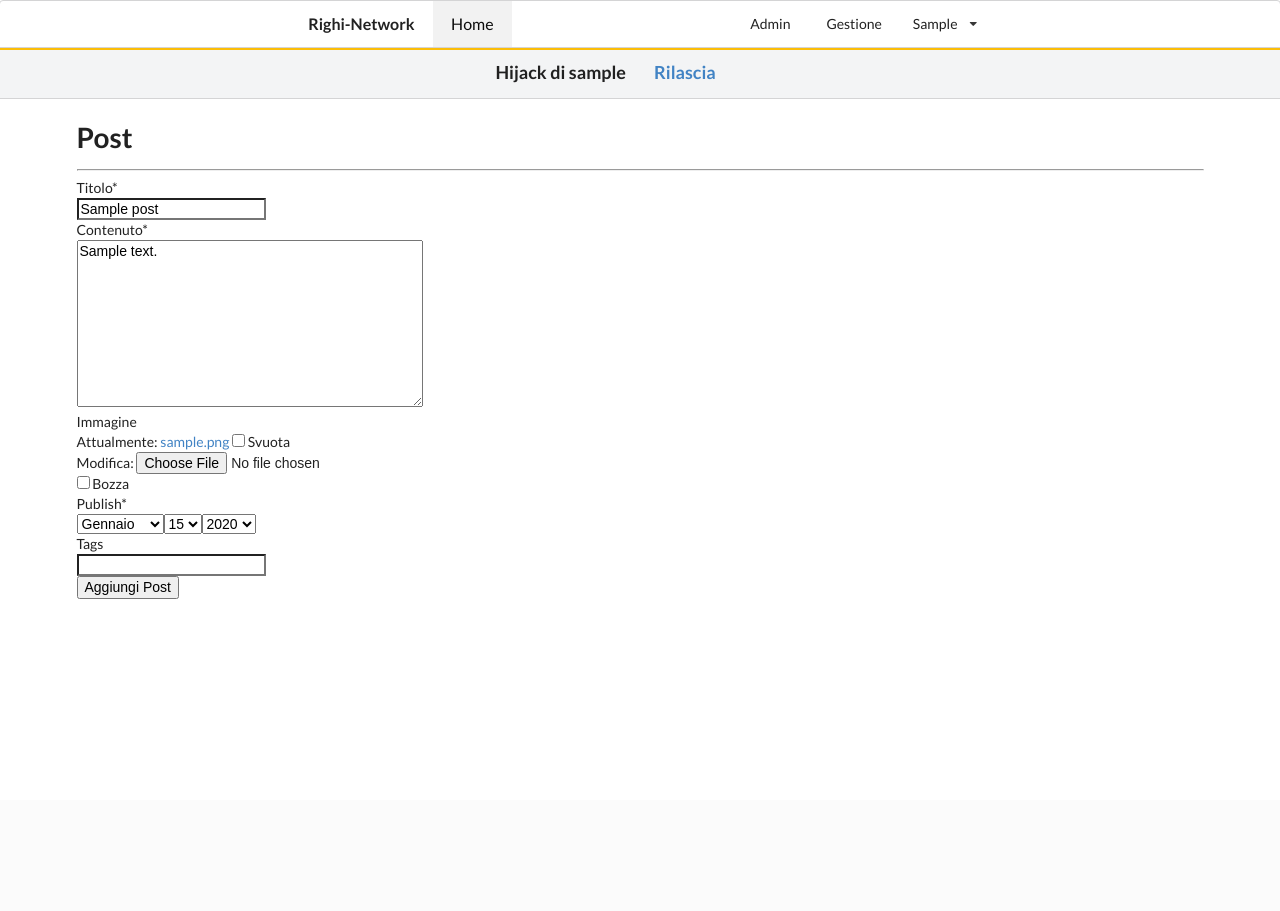
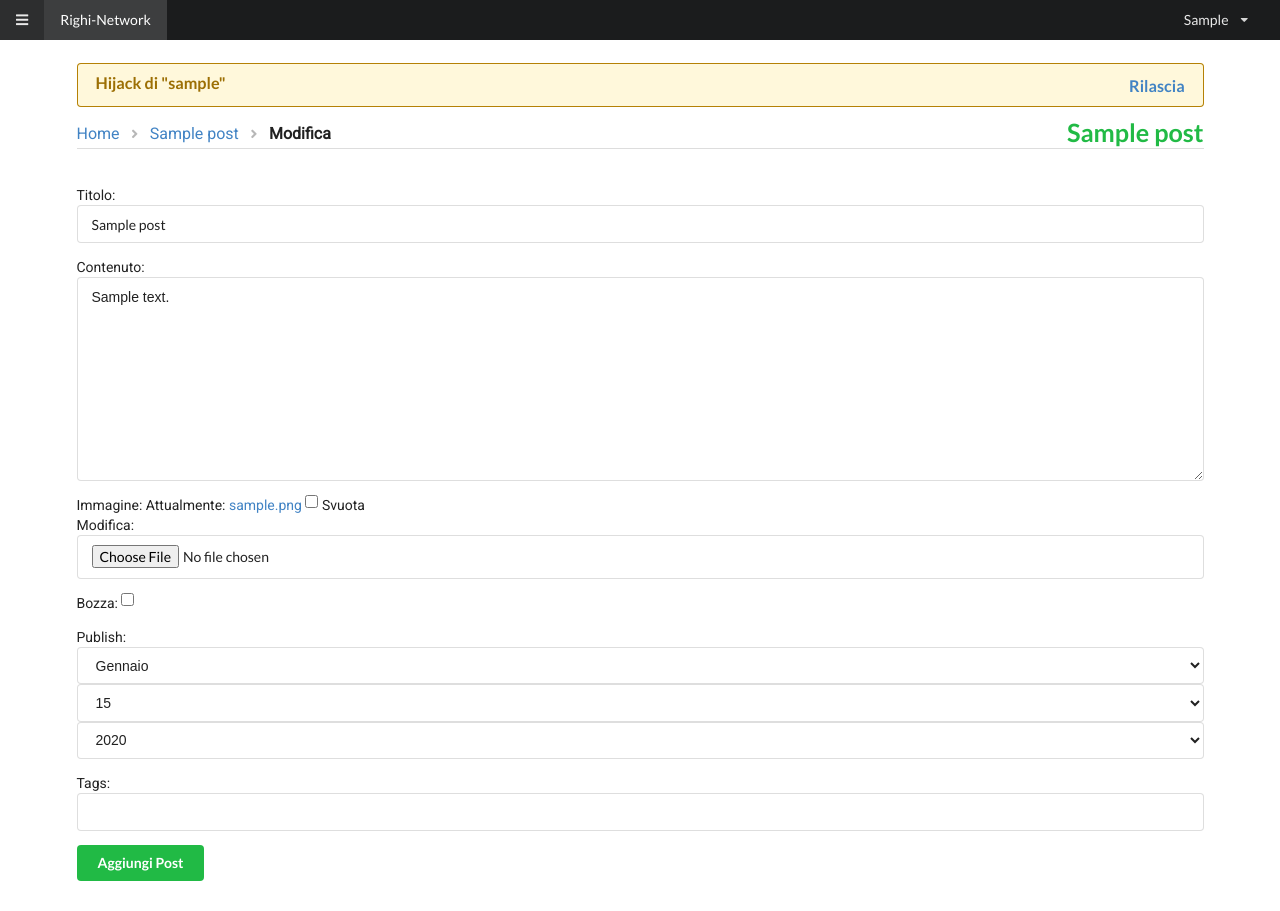
Before and after one commit to Leo-037/Righi-Network-2, a Django app: a page that uses templates/base.html in a window 1280 px wide. Before the commit the page ends 599 px from the top, so only its background shows below. Run offline with Django 3.2, Linux system fonts and the light colour scheme; a user stored in the database is signed in; tables that the repository leaves empty hold one stand-in row (values such as "Sample post"); some libraries are stand-ins or nearby versions.

Commit message:
Convertita app "blog" da bootstrap a semantic-ui

```diff
--- a/templates/base.html
+++ b/templates/base.html
@@ -9,99 +9,14 @@
 <head>
     <meta charset="utf-8">
     <meta name="viewport" content="width=device-width, initial-scale=1, shrink-to-fit=no">
-    <title>{% block head_title %}{% endblock head_title %}</title>
+    <title>{% if title %}RN - {{ title }}{% else %}Righi-Network{% endif %}</title>
     <link rel="stylesheet" href="https://cdnjs.cloudflare.com/ajax/libs/semantic-ui/2.2.13/semantic.min.css"
           integrity="sha256-/Z28yXtfBv/6/alw+yZuODgTbKZm86IKbPE/5kjO/xY=" crossorigin="anonymous"/>
     <link rel="stylesheet" type="text/css" href="{% static 'hijack/hijack-styles.css' %}"/>
-
+    <link href='https://fonts.googleapis.com/css?family=Roboto|Lato|Open+Sans' rel='stylesheet'>
     <script src="{% static 'js/jquery-3.2.1.js' %}"></script>
     {#    <script src="https://cdnjs.cloudflare.com/ajax/libs/jquery/3.2.1/jquery.min.js"></script>#}
     <script src="https://cdnjs.cloudflare.com/ajax/libs/semantic-ui/2.2.13/semantic.min.js"></script>
-
-    <style>
-        .edit {
-            display: none;
-        }
-    </style>
-    <script>
-        $(document).ready(function () {
-            $('.dropdown').dropdown();
-            $('.message .close').on('click', function () {
-                $(this).closest('.message').transition('fade');
-            });
-            $('#edit-button').on('click', function () {
-                $('.edit').toggle();
-            });
-            $('.delete-button').on('click', function () {
-                var delete_href = $(this).data('href');
-                $('#delete-modal')
-                    .modal('setting', 'transition', 'fade up')
-                    .modal({
-                        closable: false,
-                        onApprove: function () {
-                            window.location = delete_href;
-                        }
-                    })
-                    .modal('show')
-            });
-            $('#ascacasc')
-                .sticky({
-                    context: '#ascac'
-                });
-        })
-    </script>
-
-    {% block head_extra %}{% endblock head_extra %}
-</head>
-
-<body>
-
-<div class="ui main {% if request|is_hijacked %}top attached{% endif %} borderless menu">
-    <div class="ui text container">
-        <div class="header item">
-            Righi-Network
-        </div>
-        {% if user.is_authenticated %}
-            <a href="{{ BASE_DIR }}/" class="active item">Home</a>
-            {#        <a href="#" class="item">Articles</a>#}
-
-            <div class="ui right secondary menu">
-                {% if user.is_superuser %}
-                    <a href="{% url "admin:index" %}" class="ui item">Admin</a>
-                {% endif %}
-                {% if user.studente.is_rapistituto or user.is_superuser %}
-                    <a href="{% url "accounts:gestione" %}" class="ui item">Gestione</a>
-                {% endif %}
-
-                <a href="#" class="ui right floated dropdown item" id="user-dropdown">
-                    {{ user.first_name }} <i class="dropdown icon"></i>
-                    <div class="menu">
-                        <div class="header">Impostazioni</div>
-                        <div class="item" href="{% url 'account_email' %}">E-mail</div>
-                        <div class="item" href="{% url 'account_reset_password' %}">Password</div>
-                        <div class="divider"></div>
-                        <div class="item" href="{% url 'account_logout' %}">Esci</div>
-                    </div>
-                </a>
-            </div>
-        {% endif %}
-    </div>
-</div>
-
-{% if request|is_hijacked %}
-    <div class="ui attached secondary yellow segment">
-        <div class="ui grid">
-            <div class="eight wide right aligned vertically centered column">
-                <h3 class="ui header">Hijack di {{ request.user.username }}</h3>
-            </div>
-            <div class="eight wide left aligned column">
-                <h3 class="ui blue header"><a href="{{ BASE_DIR }}/hijack/release-hijack/">Rilascia</a></h3>
-            </div>
-        </div>
-    </div>
-    <br>
-{% endif %}
-
     <script>
         window.fbAsyncInit = function () {
             FB.init({
@@ -124,9 +39,122 @@
             fjs.parentNode.insertBefore(js, fjs);
         }(document, 'script', 'facebook-jssdk'));
     </script>
+    <style>
+        body {
+            font-family: 'Roboto', sans-serif;
+            font-size: 105%;
+        }
 
+        .edit {
+            display: none;
+        }
+    </style>
+    <script>
+        $(document).ready(function () {
+            $('.main.sidebar')
+                .sidebar('setting', 'transition', 'push') //overlay
+                .sidebar('attach events', '#open-main-sidebar')
+            ;
+            $('.dropdown').dropdown()
+            ;
+            $('.message .close').on('click', function () {
+                $(this).closest('.message').transition('fade');
+            })
+            ;
+            $('.edit-button').on('click', function () {
+                $('.edit').toggle();
+            })
+            ;
+            $('.delete-button').on('click', function () {
+                var delete_href = $(this).data('href');
+                $('#delete-modal')
+                    .modal('setting', 'transition', 'fade up')
+                    .modal({
+                        closable: false,
+                        onApprove: function () {
+                            window.location = delete_href;
+                        }
+                    })
+                    .modal('show')
+            })
+            ;
+        })
+    </script>
+
+    {% block head_extra %}{% endblock head_extra %}
+</head>
+
+<body>
+<!-- sidebar -->
+<div class="ui main inverted vertical menu sidebar">
+    <div class="item">
+        <a class="ui logo icon image" href="/">
+            {#            <img src="{% static 'righinetwork/r2.png' %}">#}
+        </a>
+        <a href="{{ BASE_DIR }}"><b>Righi-Network</b></a>
+    </div>
+    {% if user.studente.is_rapistituto or user.is_superuser %}
+        <div class="item">
+            <div class="header">Gestione</div>
+            <div class="menu">
+                {% if user.is_superuser %}
+                    <a href="{% url "admin:index" %}" class="item">Admin</a>
+                {% endif %}
+                <a href="{% url "accounts:gestione" %}" class="item">Classi/Studenti</a>
+
+            </div>
+        </div>
+    {% endif %}
+    <a href="" class="item"><b>Settimana dei recuperi</b></a>
+</div>
+
+<footer>
+
+</footer>
+
+<div class="pusher">
+
+    <!-- menu -->
+    <div class="ui fixed inverted evenly divided borderless main menu">
+        <a class="launch icon item" id="open-main-sidebar">
+            <i class="content icon"></i>
+        </a>
+
+        <a class="active item" href="{{ BASE_DIR }}">
+            Righi-Network
+        </a>
+
+        <div class="right borderless menu">
+            <div class="vertically fitted item">
+                <div href="#" class="ui dropdown item" id="user-dropdown">
+                    {{ user.first_name }} <i class="dropdown icon"></i>
+                    <div class="menu">
+                        <div class="header">Impostazioni</div>
+                        <a class="item" href="{% url 'account_email' %}">E-mail</a>
+                        <a class="item" href="{% url 'account_reset_password' %}">Password</a>
+                        <div class="divider"></div>
+                        <a class="item" href="{% url 'account_logout' %}">Esci</a>
+                    </div>
+                </div>
+            </div>
+        </div>
+    </div>
+
+    <br><br><br>
 
     <div class="ui container">
+
+        <!-- notifica hijack -->
+        {% if request|is_hijacked %}
+            <div class="ui floating yellow tiny message">
+                <div class="ui right floated blue header">
+                    <a href="{{ BASE_DIR }}/hijack/release-hijack/">Rilascia</a>
+                </div>
+                <div class="ui header">Hijack di "{{ request.user.username }}"</div>
+            </div>
+        {% endif %}
+
+        <!-- messaggi -->
         {% for message in messages %}
             <div class="ui green floating message">
                 <i class="close icon"></i>
@@ -135,6 +163,24 @@
             </div>
         {% endfor %}
 
+        <!-- breadcrumb e titolo -->
+        <div class="ui two column middle aligned stackable grid">
+            <div class="row">
+                <div class="left floated column">
+                    <div class="ui large breadcrumb">
+                        {% block breadcrumb %}
+                        {% endblock breadcrumb %}
+                    </div>
+                </div>
+                <div class="right floated right aligned column">
+                    <div class="ui large green header">
+                        {% if title %}{{ title }}{% else %}&zwnj;{% endif %}
+                    </div>
+                </div>
+            </div>
+        </div>
+        <div class="ui top fitted divider"></div>
+        <br>
 
         {% block content %}
         {% endblock content %}
@@ -162,10 +208,7 @@
             </div>
         </div>
     </div>
-
-<footer>
-
-</footer>
+</div>
 
 </body>
 </html>
--- a/templates/blog/post_form.html
+++ b/templates/blog/post_form.html
@@ -5,18 +5,23 @@
     {{ form.media }}
 {% endblock head_extra %}
 
+{% block breadcrumb %}
+    <a class="section" href="{{ BASE_DIR }}/">Home</a>
+    <i class="right angle icon divider"></i>
+    {% if instance %}
+        <a class="section" href="{% url "blog:detail" instance.slug %}">{{ instance.title }}</a>
+        <i class="right angle icon divider"></i>
+        <div class="active section">Modifica</div>
+    {% else %}
+        <div class="active section">Aggiungi Post</div>
+    {% endif %}
+{% endblock %}
 
 {% block content %}
-    <div class="row">
-        <div class='col-6'>
-            <h1 class="text-primary">Post</h1>
-            <hr/>
-            <form method='POST' action='' enctype='multipart/form-data'>
-                {% csrf_token %}
-                {{ form|crispy }}
-                <input type='submit' class='btn btn-primary' value='Aggiungi Post'/>
-            </form>
-            <br>
-        </div>
-    </div>
+    <form class="ui equal width form" method='POST' action='' enctype='multipart/form-data'>
+        {% csrf_token %}
+        {{ form.as_p }}
+        <input type='submit' class='ui green button' value='Aggiungi Post'/>
+    </form>
+    <div class="ui hidden divider"></div>
 {% endblock content %}
```
Also changed, not shown: righinetwork/settings.py (+90 -90 lines), templates/blog/post_detail.html (+86 -87 lines), templates/blog/post_list.html (+17 -21 lines). Lines whose indentation alone changed are shown as unchanged.
